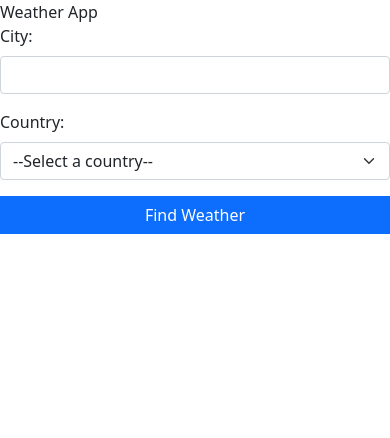
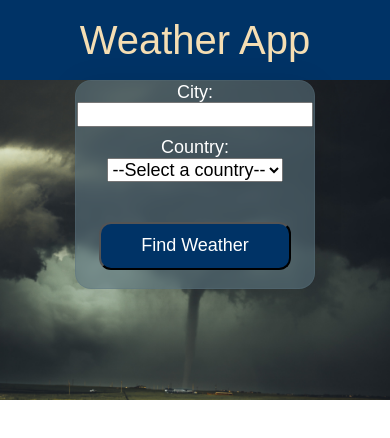
Before and after one commit to JGarciaGlez/weatherapp, a React (Vite) app: page / in a window 390 px wide. Shown: the top 438 px of the page. Built offline with nearby package versions, Linux system fonts and the light colour scheme.

Commit message:
add styles

```diff
--- /dev/null
+++ b/reset.css
@@ -0,0 +1,351 @@
+/*! normalize.css v8.0.1 | MIT License | github.com/necolas/normalize.css */
+
+/* Document
+   ========================================================================== */
+
+/**
+ * 1. Correct the line height in all browsers.
+ * 2. Prevent adjustments of font size after orientation changes in iOS.
+ */
+
+html {
+  line-height: 1.15; /* 1 */
+  -webkit-text-size-adjust: 100%; /* 2 */
+}
+
+/* Sections
+     ========================================================================== */
+
+/**
+   * Remove the margin in all browsers.
+   */
+
+body {
+  margin: 0;
+}
+
+/**
+   * Render the `main` element consistently in IE.
+   */
+
+main {
+  display: block;
+}
+
+/**
+   * Correct the font size and margin on `h1` elements within `section` and
+   * `article` contexts in Chrome, Firefox, and Safari.
+   */
+
+h1 {
+  font-size: 2em;
+  margin: 0.67em 0;
+}
+
+/* Grouping content
+     ========================================================================== */
+
+/**
+   * 1. Add the correct box sizing in Firefox.
+   * 2. Show the overflow in Edge and IE.
+   */
+
+hr {
+  box-sizing: content-box; /* 1 */
+  height: 0; /* 1 */
+  overflow: visible; /* 2 */
+}
+
+/**
+   * 1. Correct the inheritance and scaling of font size in all browsers.
+   * 2. Correct the odd `em` font sizing in all browsers.
+   */
+
+pre {
+  font-family: monospace, monospace; /* 1 */
+  font-size: 1em; /* 2 */
+}
+
+/* Text-level semantics
+     ========================================================================== */
+
+/**
+   * Remove the gray background on active links in IE 10.
+   */
+
+a {
+  background-color: transparent;
+}
+
+/**
+   * 1. Remove the bottom border in Chrome 57-
+   * 2. Add the correct text decoration in Chrome, Edge, IE, Opera, and Safari.
+   */
+
+abbr[title] {
+  border-bottom: none; /* 1 */
+  text-decoration: underline; /* 2 */
+  text-decoration: underline dotted; /* 2 */
+}
+
+/**
+   * Add the correct font weight in Chrome, Edge, and Safari.
+   */
+
+b,
+strong {
+  font-weight: bolder;
+}
+
+/**
+   * 1. Correct the inheritance and scaling of font size in all browsers.
+   * 2. Correct the odd `em` font sizing in all browsers.
+   */
+
+code,
+kbd,
+samp {
+  font-family: monospace, monospace; /* 1 */
+  font-size: 1em; /* 2 */
+}
+
+/**
+   * Add the correct font size in all browsers.
+   */
+
+small {
+  font-size: 80%;
+}
+
+/**
+   * Prevent `sub` and `sup` elements from affecting the line height in
+   * all browsers.
+   */
+
+sub,
+sup {
+  font-size: 75%;
+  line-height: 0;
+  position: relative;
+  vertical-align: baseline;
+}
+
+sub {
+  bottom: -0.25em;
+}
+
+sup {
+  top: -0.5em;
+}
+
+/* Embedded content
+     ========================================================================== */
+
+/**
+   * Remove the border on images inside links in IE 10.
+   */
+
+img {
+  border-style: none;
+}
+
+/* Forms
+     ========================================================================== */
+
+/**
+   * 1. Change the font styles in all browsers.
+   * 2. Remove the margin in Firefox and Safari.
+   */
+
+button,
+input,
+optgroup,
+select,
+textarea {
+  font-family: inherit; /* 1 */
+  font-size: 100%; /* 1 */
+  line-height: 1.15; /* 1 */
+  margin: 0; /* 2 */
+}
+
+/**
+   * Show the overflow in IE.
+   * 1. Show the overflow in Edge.
+   */
+
+button,
+input {
+  /* 1 */
+  overflow: visible;
+}
+
+/**
+   * Remove the inheritance of text transform in Edge, Firefox, and IE.
+   * 1. Remove the inheritance of text transform in Firefox.
+   */
+
+button,
+select {
+  /* 1 */
+  text-transform: none;
+}
+
+/**
+   * Correct the inability to style clickable types in iOS and Safari.
+   */
+
+button,
+[type="button"],
+[type="reset"],
+[type="submit"] {
+  -webkit-appearance: button;
+}
+
+/**
+   * Remove the inner border and padding in Firefox.
+   */
+
+button::-moz-focus-inner,
+[type="button"]::-moz-focus-inner,
+[type="reset"]::-moz-focus-inner,
+[type="submit"]::-moz-focus-inner {
+  border-style: none;
+  padding: 0;
+}
+
+/**
+   * Restore the focus styles unset by the previous rule.
+   */
+
+button:-moz-focusring,
+[type="button"]:-moz-focusring,
+[type="reset"]:-moz-focusring,
+[type="submit"]:-moz-focusring {
+  outline: 1px dotted ButtonText;
+}
+
+/**
+   * Correct the padding in Firefox.
+   */
+
+fieldset {
+  padding: 0.35em 0.75em 0.625em;
+}
+
+/**
+   * 1. Correct the text wrapping in Edge and IE.
+   * 2. Correct the color inheritance from `fieldset` elements in IE.
+   * 3. Remove the padding so developers are not caught out when they zero out
+   *    `fieldset` elements in all browsers.
+   */
+
+legend {
+  box-sizing: border-box; /* 1 */
+  color: inherit; /* 2 */
+  display: table; /* 1 */
+  max-width: 100%; /* 1 */
+  padding: 0; /* 3 */
+  white-space: normal; /* 1 */
+}
+
+/**
+   * Add the correct vertical alignment in Chrome, Firefox, and Opera.
+   */
+
+progress {
+  vertical-align: baseline;
+}
+
+/**
+   * Remove the default vertical scrollbar in IE 10+.
+   */
+
+textarea {
+  overflow: auto;
+}
+
+/**
+   * 1. Add the correct box sizing in IE 10.
+   * 2. Remove the padding in IE 10.
+   */
+
+[type="checkbox"],
+[type="radio"] {
+  box-sizing: border-box; /* 1 */
+  padding: 0; /* 2 */
+}
+
+/**
+   * Correct the cursor style of increment and decrement buttons in Chrome.
+   */
+
+[type="number"]::-webkit-inner-spin-button,
+[type="number"]::-webkit-outer-spin-button {
+  height: auto;
+}
+
+/**
+   * 1. Correct the odd appearance in Chrome and Safari.
+   * 2. Correct the outline style in Safari.
+   */
+
+[type="search"] {
+  -webkit-appearance: textfield; /* 1 */
+  outline-offset: -2px; /* 2 */
+}
+
+/**
+   * Remove the inner padding in Chrome and Safari on macOS.
+   */
+
+[type="search"]::-webkit-search-decoration {
+  -webkit-appearance: none;
+}
+
+/**
+   * 1. Correct the inability to style clickable types in iOS and Safari.
+   * 2. Change font properties to `inherit` in Safari.
+   */
+
+::-webkit-file-upload-button {
+  -webkit-appearance: button; /* 1 */
+  font: inherit; /* 2 */
+}
+
+/* Interactive
+     ========================================================================== */
+
+/*
+   * Add the correct display in Edge, IE 10+, and Firefox.
+   */
+
+details {
+  display: block;
+}
+
+/*
+   * Add the correct display in all browsers.
+   */
+
+summary {
+  display: list-item;
+}
+
+/* Misc
+     ========================================================================== */
+
+/**
+   * Add the correct display in IE 10+.
+   */
+
+template {
+  display: none;
+}
+
+/**
+   * Add the correct display in IE 10.
+   */
+
+[hidden] {
+  display: none;
+}
--- a/src/App.jsx
+++ b/src/App.jsx
@@ -1,3 +1,4 @@
+import styles from "./App.module.css";
 import { useEffect, useState } from "react";
 import { Error } from "./components/Error";
 import { Form } from "./components/Form";
@@ -44,14 +45,16 @@
 
   return (
     <>
-      <div className="App">
-        <Header title="Weather App" />
-        <div className="form">
-          <div>
-            <Form find={find} setFind={setFind} setQuery={setQuery} />
-          </div>
-          <div>{component}</div>
-        </div>
+      <div className={styles.container}>
+        <header className={styles.header}>
+          <span>
+            <Header title="Weather App" />
+          </span>
+        </header>
+        <section className={styles.app}>
+          <Form find={find} setFind={setFind} setQuery={setQuery} />
+          <span className={styles.data}>{component}</span>
+        </section>
       </div>
     </>
   );
--- /dev/null
+++ b/src/App.module.css
@@ -0,0 +1,57 @@
+* {
+  margin: 0px;
+  padding: 0px;
+  box-sizing: border-box;
+  text-align: center;
+  font-family: Arial, Helvetica, sans-serif;
+}
+.header {
+  text-align: center;
+  background: #003366;
+  color: wheat;
+  height: 10rem;
+  font-size: 80px;
+}
+
+.header span {
+  display: flex;
+  align-items: center;
+  justify-content: center;
+  height: 100%;
+}
+.app {
+  height: 45rem;
+  width: 100%;
+  margin: 0 auto;
+  display: flex;
+  flex-direction: column;
+  align-items: center;
+  justify-content: center;
+  align-content: center;
+  justify-self: center;
+  font-size: 35px;
+  background-image: url("./images/weather.jpg");
+  background-size: cover;
+}
+
+.data {
+  color: wheat;
+  text-align: center;
+  margin-top: 1rem;
+}
+
+@media (max-width: 767px) {
+  .header {
+    height: 5rem;
+    font-size: 40px;
+  }
+  .app {
+    height: 20rem;
+    margin: 0 auto;
+    font-size: 18px;
+  }
+  .data {
+    height: 10rem;
+    width: 10rem;
+  }
+}
--- a/src/components/Error.jsx
+++ b/src/components/Error.jsx
@@ -1,3 +1,5 @@
+import styles from "./Error.module.css";
+// eslint-disable-next-line react/prop-types
 export const Error = ({ message }) => {
-  return <p className="badge bg-danger">{message}</p>;
+  return <p className={styles.error}>{message}</p>;
 };
--- /dev/null
+++ b/src/components/Error.module.css
@@ -0,0 +1,5 @@
+.error {
+  color: rgb(255, 0, 0);
+  font-size: 1.2em;
+  font-weight: bold;
+}
--- a/src/components/Form.jsx
+++ b/src/components/Form.jsx
@@ -1,10 +1,12 @@
 import { useState } from "react";
 import { Error } from "./Error";
+import styles from "./Form.module.css";
 
 // eslint-disable-next-line react/prop-types
 export const Form = ({ find, setFind, setQuery }) => {
   const [error, setError] = useState(false);
 
+  // eslint-disable-next-line react/prop-types
   const { city, country } = find;
 
   const handleChange = (e) => {
@@ -17,6 +19,7 @@
   const handleSubmit = (e) => {
     e.preventDefault();
 
+    // eslint-disable-next-line react/prop-types
     if (city.trim() === "" || country.trim() === "") {
       setError(true);
       return;
@@ -27,16 +30,12 @@
 
   return (
     <>
-      <form
-        className="row row-cols-lg-auto g-3 align-items-center"
-        onSubmit={handleSubmit}
-      >
+      <form className={styles.form} onSubmit={handleSubmit}>
         {error ? <Error message="All fields are required" /> : null}
-        <div className="col-12">
+        <div>
           <label htmlFor="city" className="form-label">
             City:
           </label>
-          <div className="col-sm-10">
           <input
             type="text"
             name="city"
@@ -46,12 +45,10 @@
             onChange={handleChange}
           ></input>
         </div>
-        </div>
-        <div className="col-12">
-          <label htmlFor="country" className="form-label">
-            Country:
-          </label>
-          <div className="col-sm-10">
+
+        <div>
+          <label htmlFor="country">Country:</label>
+          <div>
             <select
               name="country"
               className="form-select"
@@ -69,7 +66,7 @@
             </select>
           </div>
         </div>
-        <button type="submit" className="btn btn-primary">
+        <button type="submit" className={styles.button}>
           Find Weather
         </button>
       </form>
--- /dev/null
+++ b/src/components/Form.module.css
@@ -0,0 +1,54 @@
+.form {
+  height: 20rem;
+  width: 30rem;
+  display: flex;
+  flex-direction: column;
+  justify-content: center;
+  align-items: center;
+  justify-self: center;
+  background: rgba(89, 114, 126, 0.59);
+  border-radius: 16px;
+  box-shadow: 0 4px 30px rgba(0, 0, 0, 0.1);
+  backdrop-filter: blur(5px);
+  -webkit-backdrop-filter: blur(5px);
+  border: 1px solid rgba(89, 114, 126, 0.3);
+  gap: 10px;
+  padding-bottom: 3rem;
+  color: white;
+}
+.form label {
+  margin: 50px;
+}
+
+.button {
+  -webkit-transition-duration: 0.4s; /* Safari */
+  transition-duration: 0.4s;
+  background-color: #003366;
+  color: white;
+  border-radius: 12px;
+  height: 3rem;
+  width: 12rem;
+  cursor: pointer;
+  text-align: center;
+  position: relative;
+  top: 48px;
+}
+
+.button:hover {
+  background-color: #51c3f0; /* Green */
+}
+
+@media (max-width: 767px) {
+  .form {
+    height: 20rem;
+    width: 15rem;
+    display: flex;
+    flex-direction: column;
+    justify-content: center;
+    align-items: center;
+    justify-self: center;
+  }
+  .button {
+    top: 30px;
+  }
+}
--- a/src/components/Header.jsx
+++ b/src/components/Header.jsx
@@ -1,3 +1,4 @@
+// eslint-disable-next-line react/prop-types
 export const Header = ({ title }) => {
   return (
     <nav>
--- a/src/main.jsx
+++ b/src/main.jsx
@@ -1,8 +1,7 @@
-import "bootstrap";
-import "bootstrap/dist/css/bootstrap.min.css";
 import React from "react";
 import ReactDOM from "react-dom/client";
 import App from "./App";
+import "../reset.css";
 
 ReactDOM.createRoot(document.getElementById("root")).render(
   <React.StrictMode>
```
Also changed, not shown: src/components/Weather.jsx (+10 -5 lines), src/images/weather.jpg (added), 1 other file (tests, documents, lock files or other folders). Lines whose indentation alone changed are shown as unchanged.
